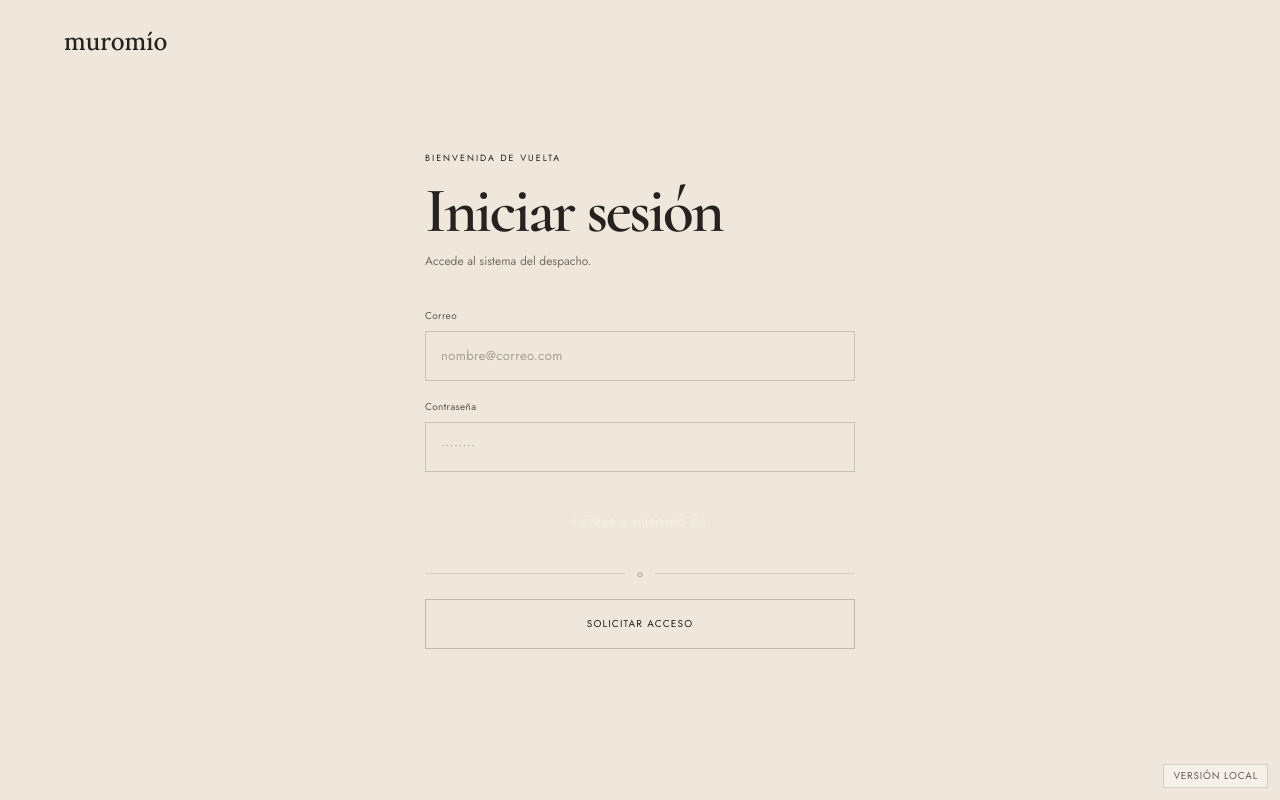
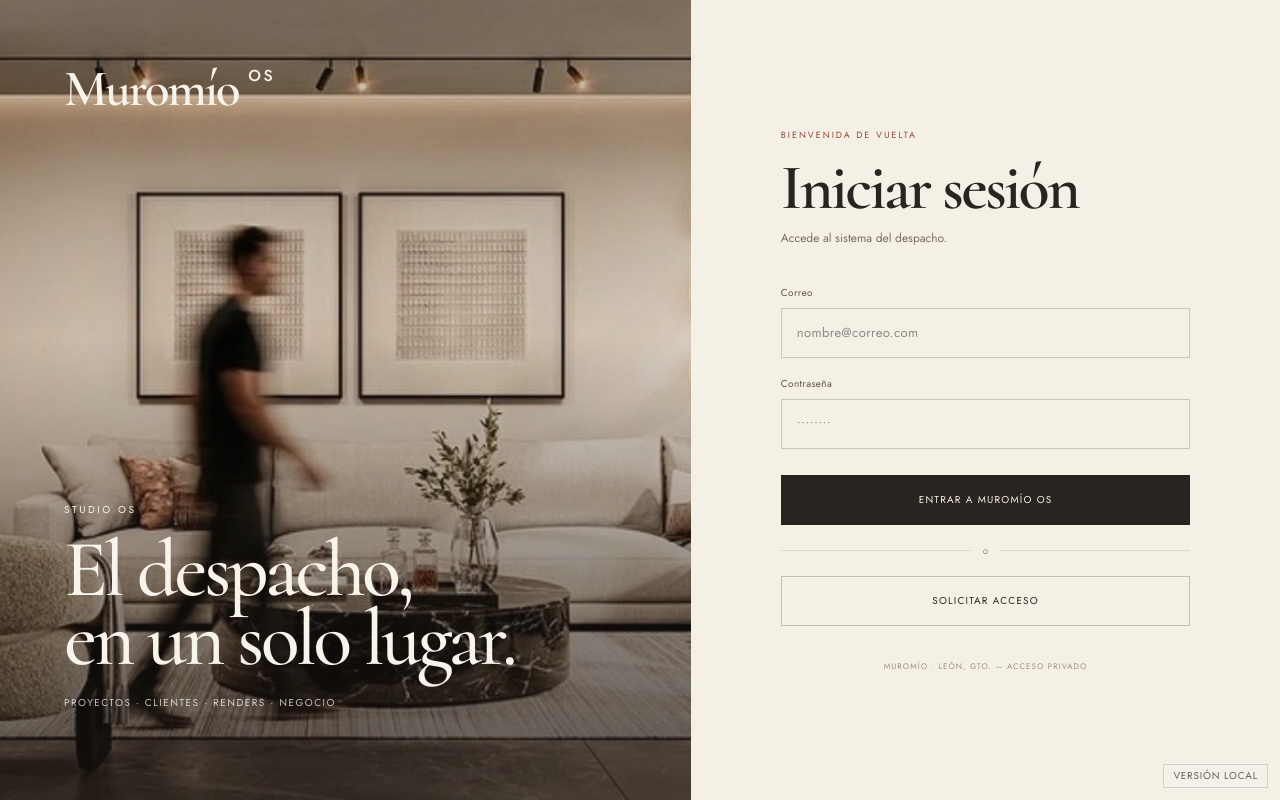
Before and after one commit to procesalab0-prog/Muromio, a Next.js app: page /login in a window 1280 px wide. Built offline with nearby package versions, Linux system fonts and the light colour scheme; no server answers.

Commit message:
Redesign login and add workspace tutorial

```diff
--- a/src/app/login/page.tsx
+++ b/src/app/login/page.tsx
@@ -1,4 +1,5 @@
 import Link from "next/link";
+import Image from "next/image";
 import { redirect } from "next/navigation";
 import { LoginForm } from "./login-form";
 import { createClient } from "@/lib/supabase/server";
@@ -24,31 +25,26 @@ export default async function LoginPage({
   }
 
   return (
-    <main
-      style={{
-        minHeight: "100svh",
-        display: "grid",
-        placeItems: "center",
-        padding: 24,
-        background: "var(--sand)",
-      }}
-    >
-      <Link
-        href="/"
-        aria-label="Volver a Muromío"
-        style={{
-          position: "absolute",
-          top: 24,
-          left: "clamp(20px,5vw,64px)",
-          color: "var(--ink)",
-          textDecoration: "none",
-          fontFamily: "var(--font-lora)",
-          fontSize: 24,
-        }}
-      >
-        muromío
-      </Link>
-      <LoginForm initialMode={mode === "register" ? "register" : "login"} />
+    <main className="os-login">
+      <section className="os-login-visual">
+        <Image src="/images/IMG_5479.jpg" alt="" fill priority sizes="58vw" />
+        <div className="os-login-shade" />
+        <Link href="/" aria-label="Volver a Muromío" className="os-login-brand">
+          Muromío <small>OS</small>
+        </Link>
+        <div className="os-login-statement">
+          <span>Studio OS</span>
+          <h2>El despacho,<br />en un solo lugar.</h2>
+          <p>Proyectos · clientes · renders · negocio</p>
+        </div>
+      </section>
+      <section className="os-login-panel">
+        <Link href="/" aria-label="Volver a Muromío" className="os-login-mobile-brand">
+          Muromío <small>OS</small>
+        </Link>
+        <LoginForm initialMode={mode === "register" ? "register" : "login"} />
+        <p className="os-login-footer">Muromío · León, Gto. — acceso privado</p>
+      </section>
     </main>
   );
 }
```
